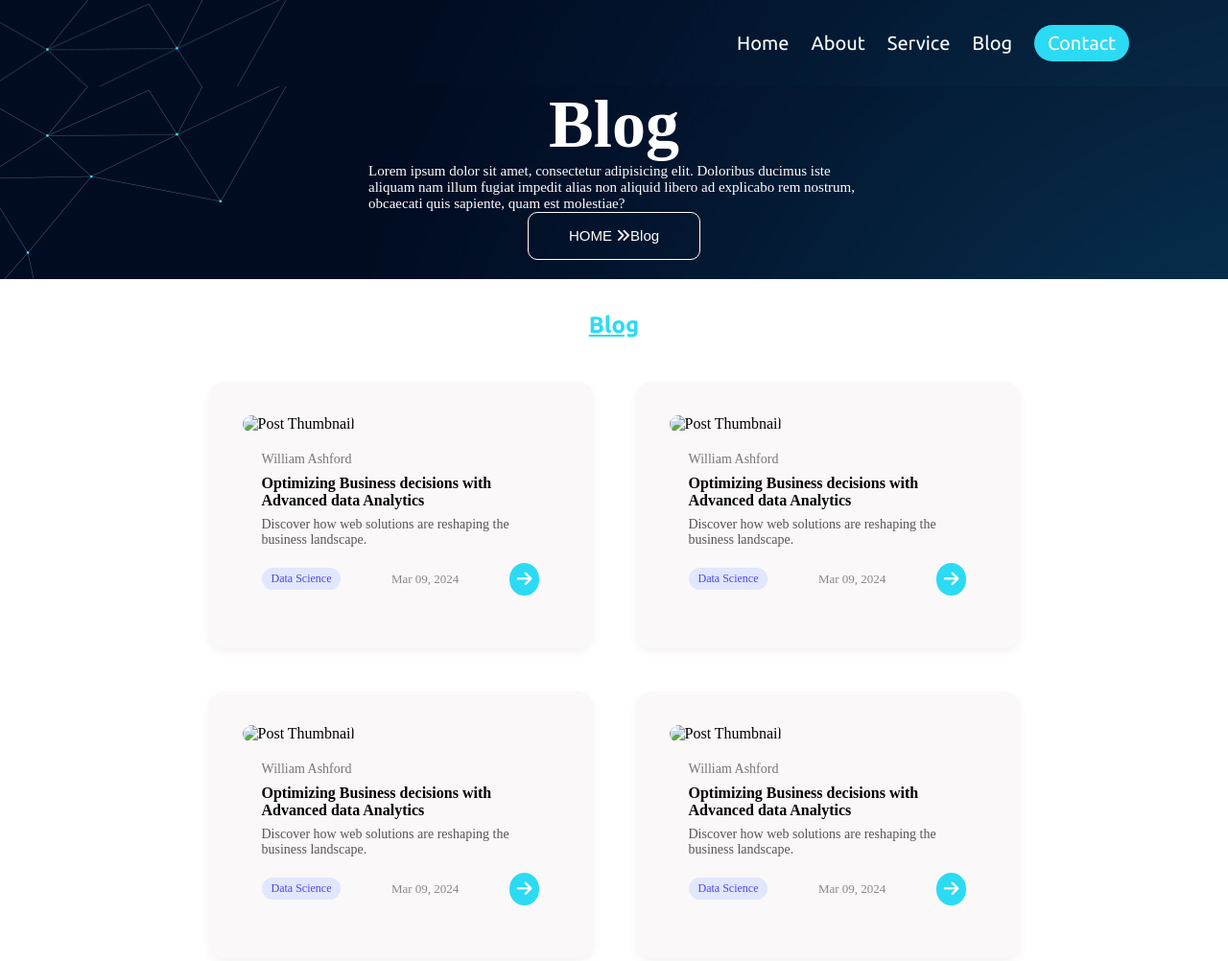
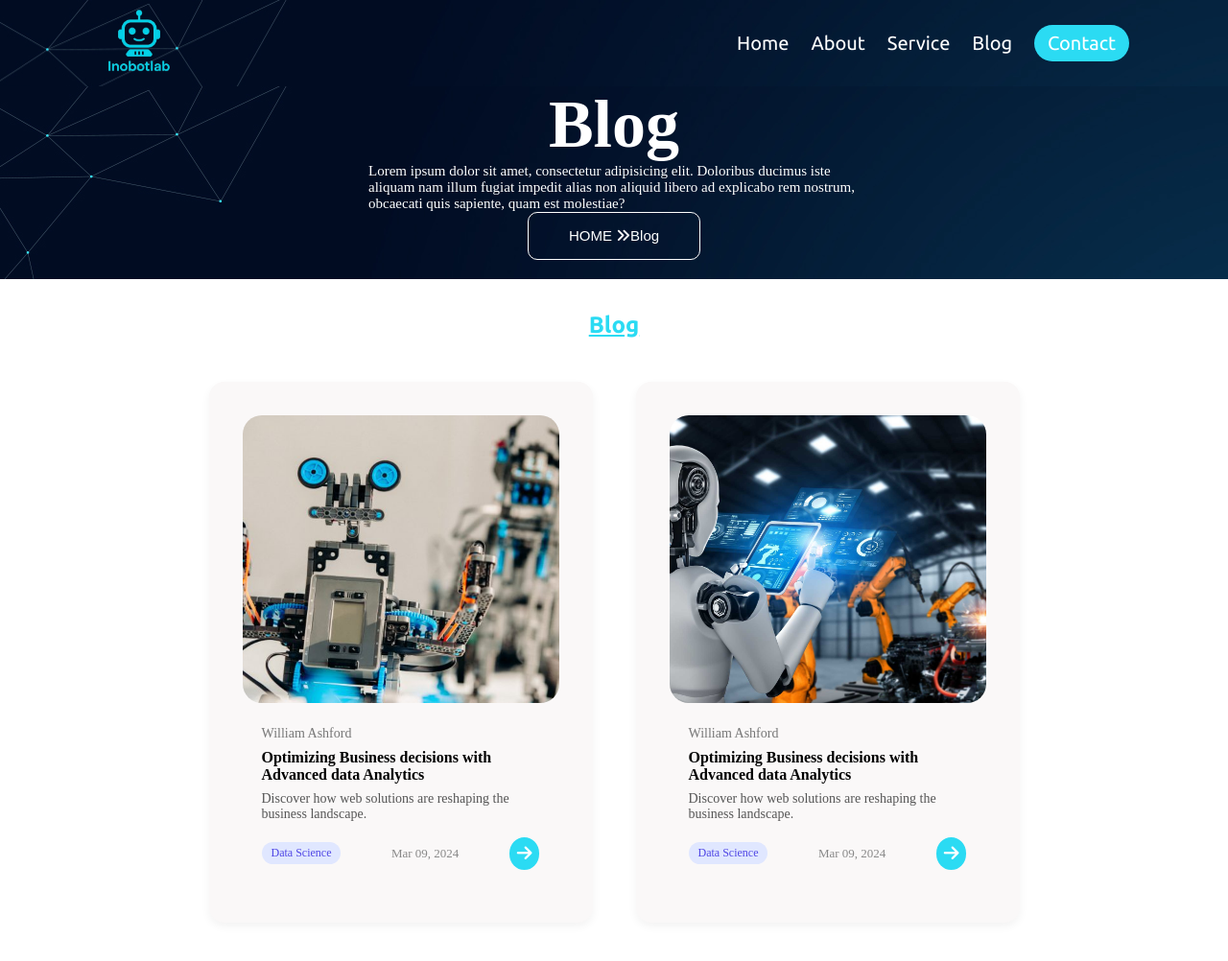
Before and after one commit to ankitkumariuj/p2, a plain HTML site: page Blog.html in a window 1280 px wide. Shown: the top 1002 px of the page at 96% size. Drawn offline with Linux system fonts and the light colour scheme; files whose address does not match are found by name.

Commit message:
Update Blog.html

```diff
--- a/Blog.html
+++ b/Blog.html
@@ -15,7 +15,7 @@
 <body>
     <nav>
         <div class="navbar">
-            <img src="image/logo.png" alt="">
+            <img src="logo.png" alt="">
             <ul>
                  <li><a href="index.html">Home</a></li>
                 <li><a href="About.html">About</a></li>
@@ -28,7 +28,7 @@
     </nav>
 
     <div class="mobile">
-        <img src="image/logo.png" alt="">
+        <img src="logo.png" alt="">
         <i class="fa fa-bars" onclick="togglemenu()"></i>
     </div>
     <div class="mobile-nav">
@@ -69,7 +69,7 @@
     <!-- Repeat this block for 4 cards -->
 <div class="card">
       <div class="image-placeholder">
-        <img src="image/blog1.jpg" alt="Post Thumbnail" />
+        <img src="blog1.jpg" alt="Post Thumbnail" />
       </div>
       <div class="card-content">
         <p class="author">William Ashford </p>
@@ -90,7 +90,7 @@
 
     <div class="card">
       <div class="image-placeholder">
-        <img src="image/blog2.jpg" alt="Post Thumbnail" />
+        <img src="blog2.jpg" alt="Post Thumbnail" />
       </div>
       <div class="card-content">
         <p class="author">William Ashford </p>
@@ -112,7 +112,7 @@
 
         <div class="card">
       <div class="image-placeholder">
-        <img src="image/blog2.jpg" alt="Post Thumbnail" />
+        <img src="blog2.jpg" alt="Post Thumbnail" />
       </div>
       <div class="card-content">
         <p class="author">William Ashford </p>
@@ -133,7 +133,7 @@
 
     <div class="card">
       <div class="image-placeholder">
-        <img src="image/blog3.jpg" alt="Post Thumbnail" />
+        <img src="blog3.jpg" alt="Post Thumbnail" />
       </div>
       <div class="card-content">
         <p class="author">William Ashford </p>
@@ -252,7 +252,7 @@
 
     <div class="box1">
         <div class="logo">
-            <img src="image/logo.png" alt="">
+            <img src="logo.png" alt="">
             <p>Ruis aute irure dolor in reprehenderit in volu velit ese ciu nulla pariatur excepteur sint oc aecat curidatat nona…</p>
          <div class="social-media">
             <i class="fa-brands fa-facebook"></i>
```
